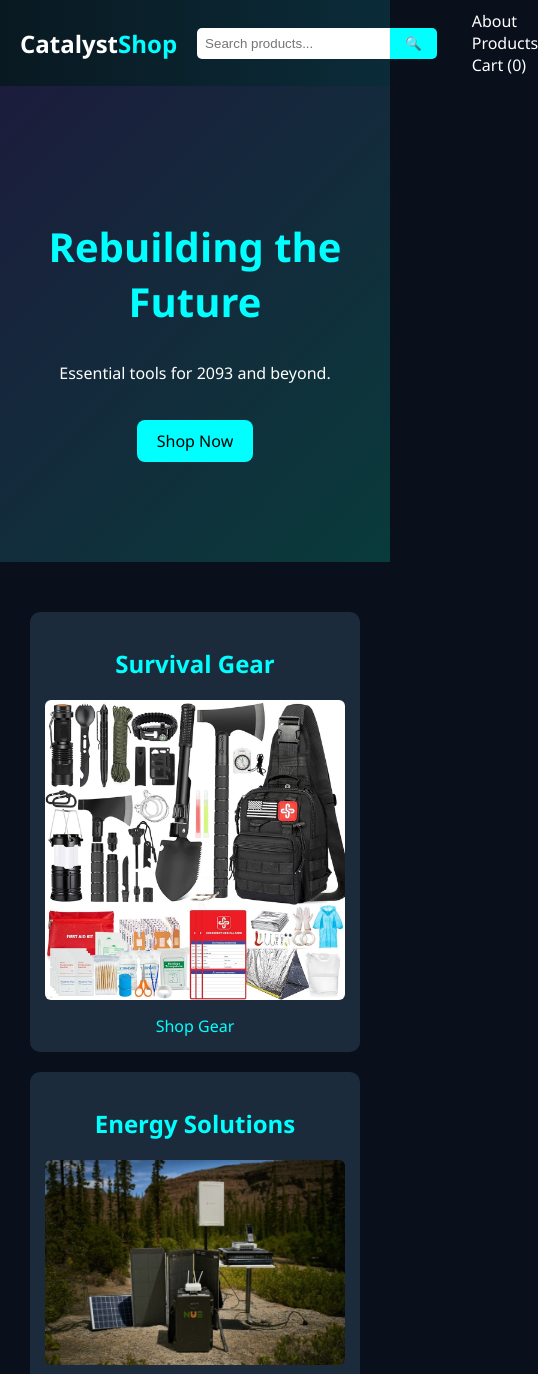
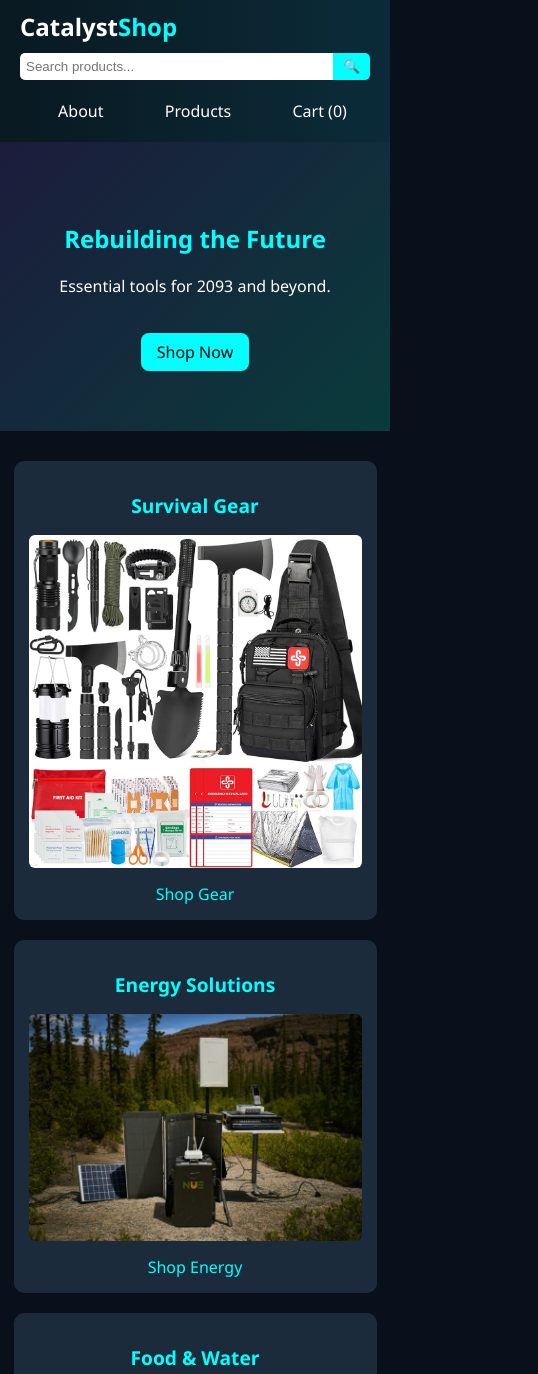
Before and after one commit to nathen-le/project-catalyst-shop, a website: page index.html in a window 390 px wide. Shown: the top 1374 px of the page, 538 px wide, since content can reach past the window. Drawn offline with Linux system fonts and the light colour scheme.

Commit message:
fixed mobile?

```diff
--- a/css/styles.css
+++ b/css/styles.css
@@ -236,3 +236,88 @@ footer {
   opacity: 1;
   transform: translateY(0);
 }
+/* ------------------- Mobile Responsive ------------------- */
+@media (max-width: 768px) {
+  /* Header stacks nicely */
+  .header {
+    flex-direction: column;
+    align-items: flex-start;
+  }
+
+  .search-bar {
+    width: 100%;
+    margin: 10px 0;
+  }
+
+  .header-links {
+    width: 100%;
+    display: flex;
+    justify-content: space-around;
+    margin: 10px 0;
+    flex-wrap: wrap;
+  }
+
+  /* Hero text scales down */
+  .hero {
+    padding: 60px 20px;
+  }
+  .hero h1 {
+    font-size: 2rem;
+  }
+  .btn {
+    padding: 8px 16px;
+  }
+
+  /* Panels stack vertically */
+  .panels {
+    flex-direction: column;
+    align-items: center;
+    padding: 20px 10px;
+  }
+  .panel {
+    width: 90%;
+    max-width: 350px;
+    margin: 10px 0;
+  }
+
+  /* Product grid becomes single column on very small screens */
+  .product-grid {
+    grid-template-columns: 1fr;
+    gap: 15px;
+  }
+
+  .product-card img {
+    height: 200px;
+  }
+
+  .cart-page {
+    padding: 10px;
+  }
+  .cart-item {
+    flex-direction: column;
+    align-items: flex-start;
+    gap: 10px;
+  }
+  .cart-summary {
+    text-align: left;
+  }
+}
+
+/* Extra small devices (phones in portrait) */
+@media (max-width: 480px) {
+  .hero h1 {
+    font-size: 1.5rem;
+  }
+  .panel h2 {
+    font-size: 1.2rem;
+  }
+  .product-card h3 {
+    font-size: 16px;
+  }
+  .search-bar input {
+    padding: 6px;
+  }
+  .search-bar button {
+    padding: 6px 10px;
+  }
+}
```
